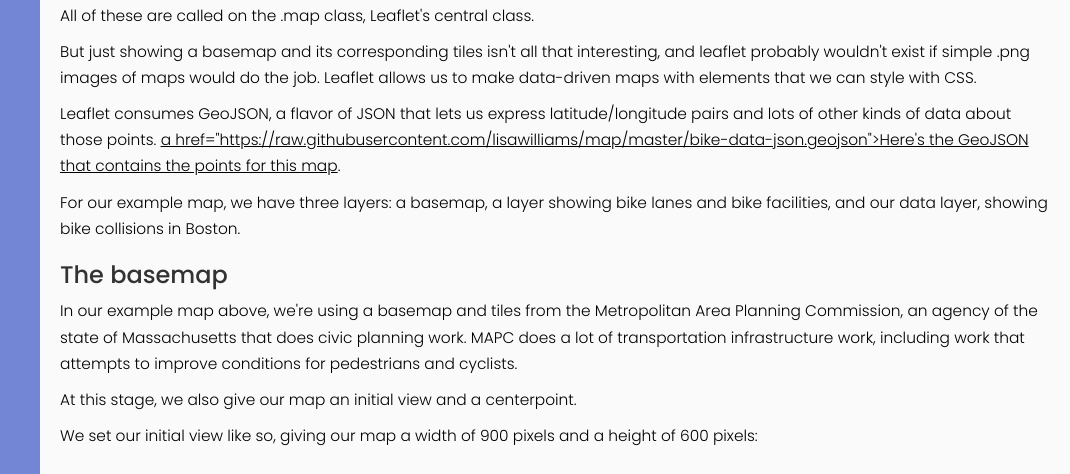
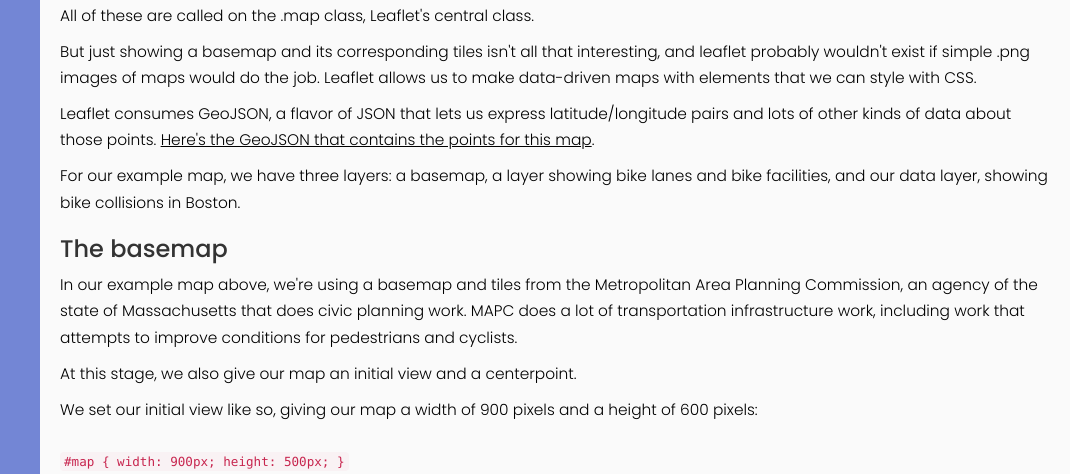
Before and after one commit to lisawilliams/map, a website: page index.html in a window 1280 px wide. Shown: the part 1139-1613 px from the top of the page, without its empty margins (210-1280 px from the left). Drawn offline with nearby package versions, Linux system fonts and the light colour scheme.

Commit message:
Fixed broken link

```diff
--- a/index.html
+++ b/index.html
@@ -140,7 +140,7 @@
       </p>
 
       <p>Leaflet consumes GeoJSON, a flavor of JSON that lets us express latitude/longitude pairs and lots of other kinds of data about those points.
-          <span style="text-decoration: underline;">a href="https://raw.githubusercontent.com/lisawilliams/map/master/bike-data-json.geojson">Here's the GeoJSON that contains the points for this map</a></span>.</p>
+          <span style="text-decoration: underline;"><a href="https://raw.githubusercontent.com/lisawilliams/map/master/bike-data-json.geojson">Here's the GeoJSON that contains the points for this map</a></span>.</p>
 
 
       <p>For our example map, we have three layers: a basemap, a layer showing bike lanes and bike facilities, and our data layer, showing bike collisions in Boston.</p>
```
